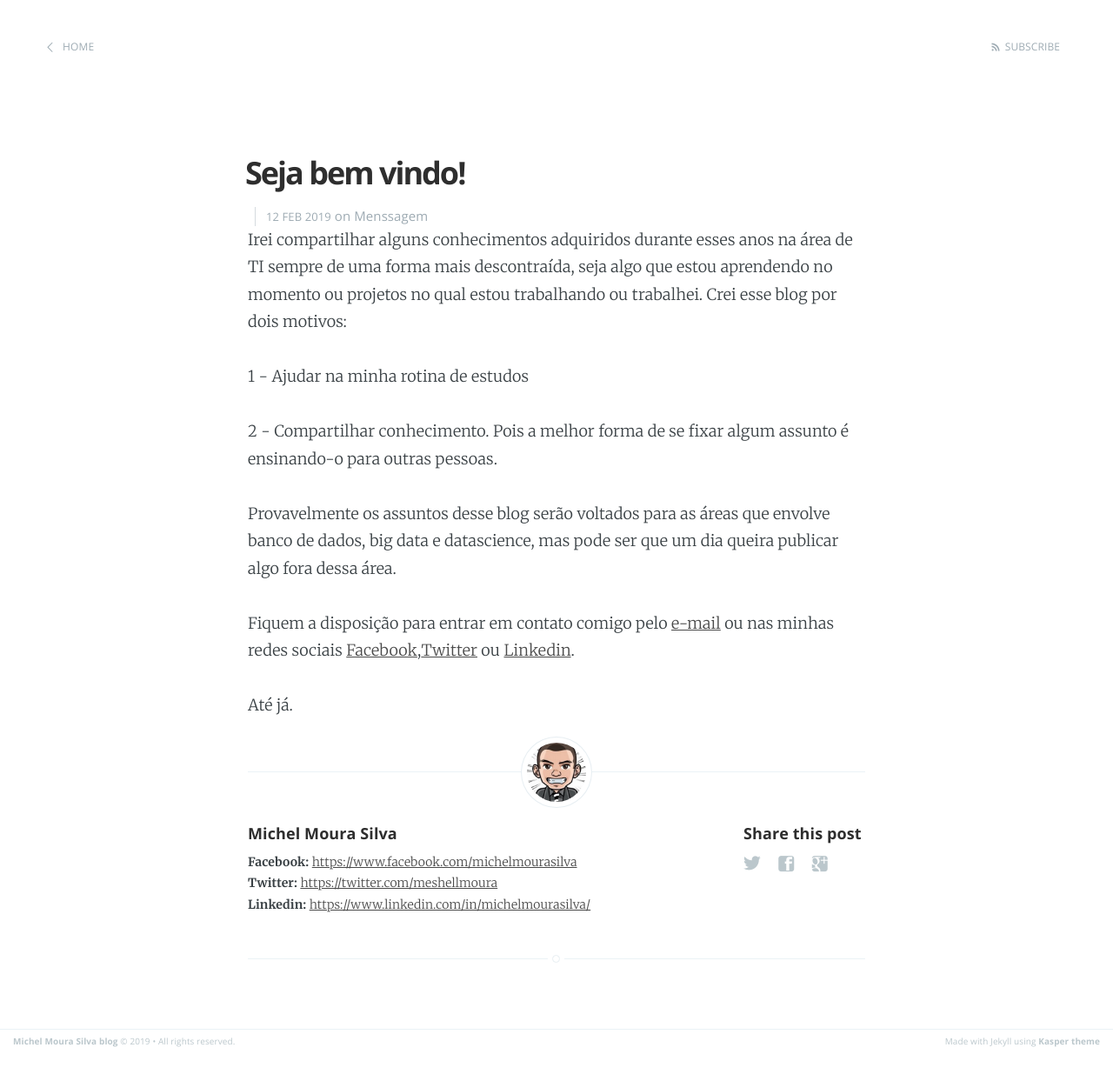
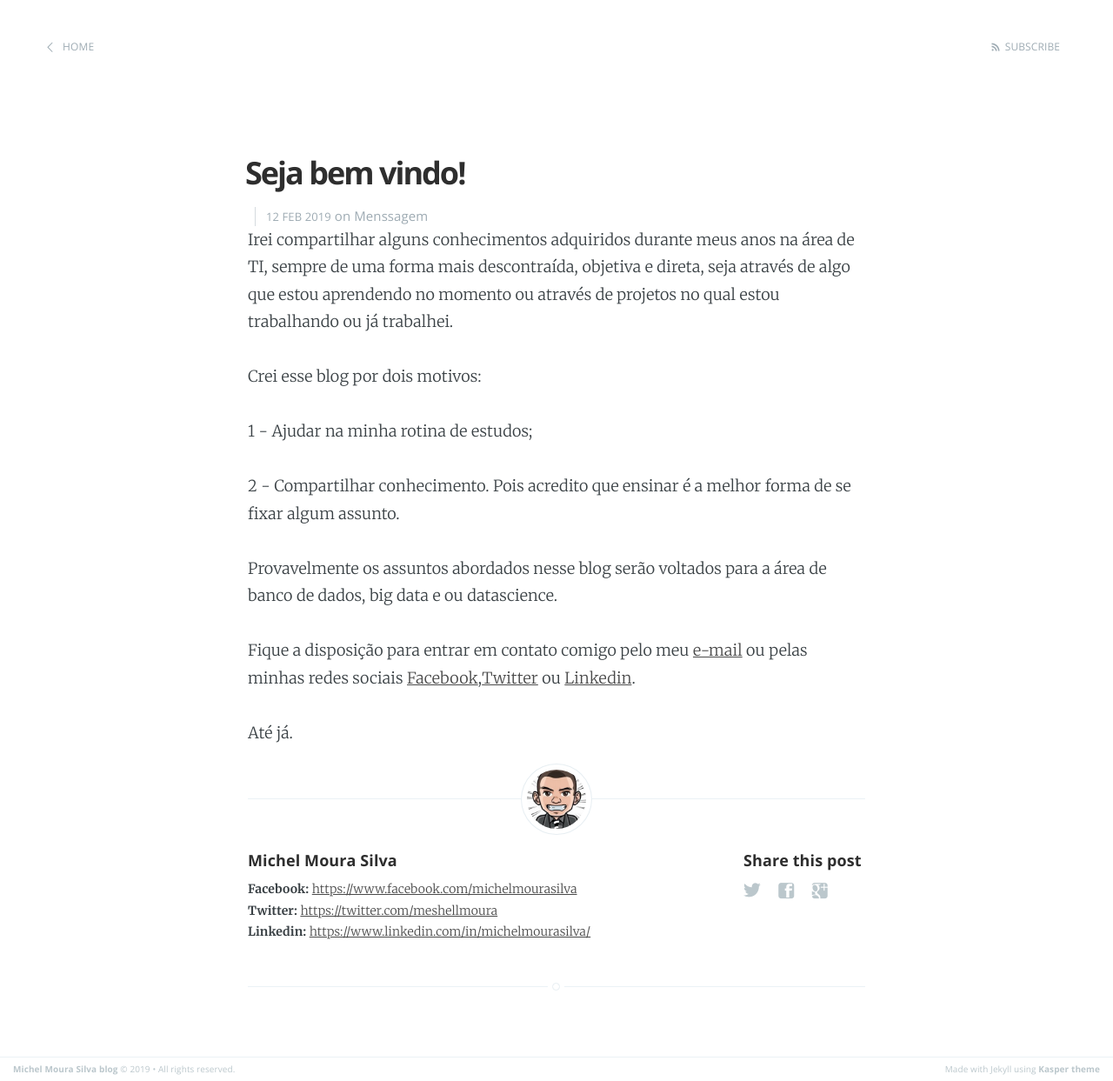
Before and after one commit to michelmourasilva/michelmourasilva.github.io, a Jekyll site: the page built from _posts/2019-02-12-seja-bem-vindo.markdown, in a window 1280 px wide. Shown: the whole page at 87% size. Built offline with Jekyll 4.4.1, drawn with Linux system fonts in a browser that asks for light colours; before the commit the page ends 1212 px from its top, so only the background shows below that.

Commit message:
Update 2019-02-12-seja-bem-vindo.markdown

```diff
--- a/_posts/2019-02-12-seja-bem-vindo.markdown
+++ b/_posts/2019-02-12-seja-bem-vindo.markdown
@@ -5,16 +5,17 @@ date:   2019-02-12 12:34:00
 categories: Menssagem
 ---
 
-Irei compartilhar alguns conhecimentos adquiridos durante esses anos na área de TI sempre de uma forma mais descontraída, seja algo que estou aprendendo no momento ou projetos no qual estou trabalhando ou trabalhei.
+Irei compartilhar alguns conhecimentos adquiridos durante meus anos na área de TI, sempre de uma forma mais descontraída, objetiva e direta, seja através de algo que estou aprendendo no momento ou através de projetos no qual estou trabalhando ou já trabalhei.
+
 Crei esse blog por dois motivos:
 
-1 - Ajudar na minha rotina de estudos
+1 - Ajudar na minha rotina de estudos;
 
-2 - Compartilhar conhecimento. Pois a melhor forma de se fixar algum assunto é ensinando-o para outras pessoas.
+2 - Compartilhar conhecimento. Pois acredito que ensinar é a melhor forma de se fixar algum assunto.
 
-Provavelmente os assuntos desse blog serão voltados para as áreas que envolve banco de dados, big data e datascience, mas pode ser que um dia queira publicar algo fora dessa área.
+Provavelmente os assuntos abordados nesse blog serão voltados para a área de banco de dados, big data e ou datascience.
 
-Fiquem a disposição para entrar em contato comigo pelo [e-mail] ou nas minhas redes sociais [Facebook],[Twitter] ou [Linkedin].
+Fique a disposição para entrar em contato comigo pelo meu [e-mail] ou pelas minhas redes sociais [Facebook],[Twitter] ou [Linkedin].
 
 Até já.
 
```
